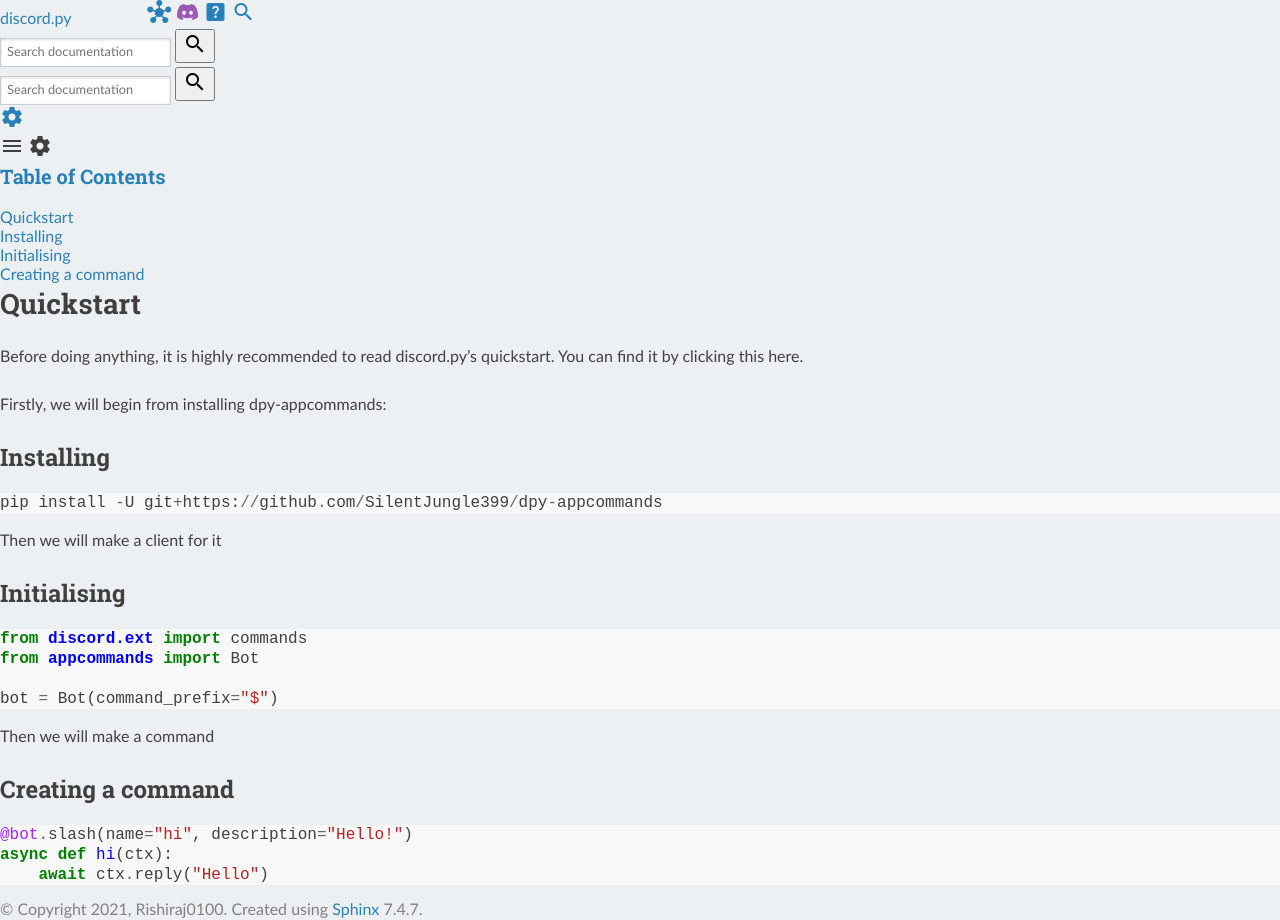
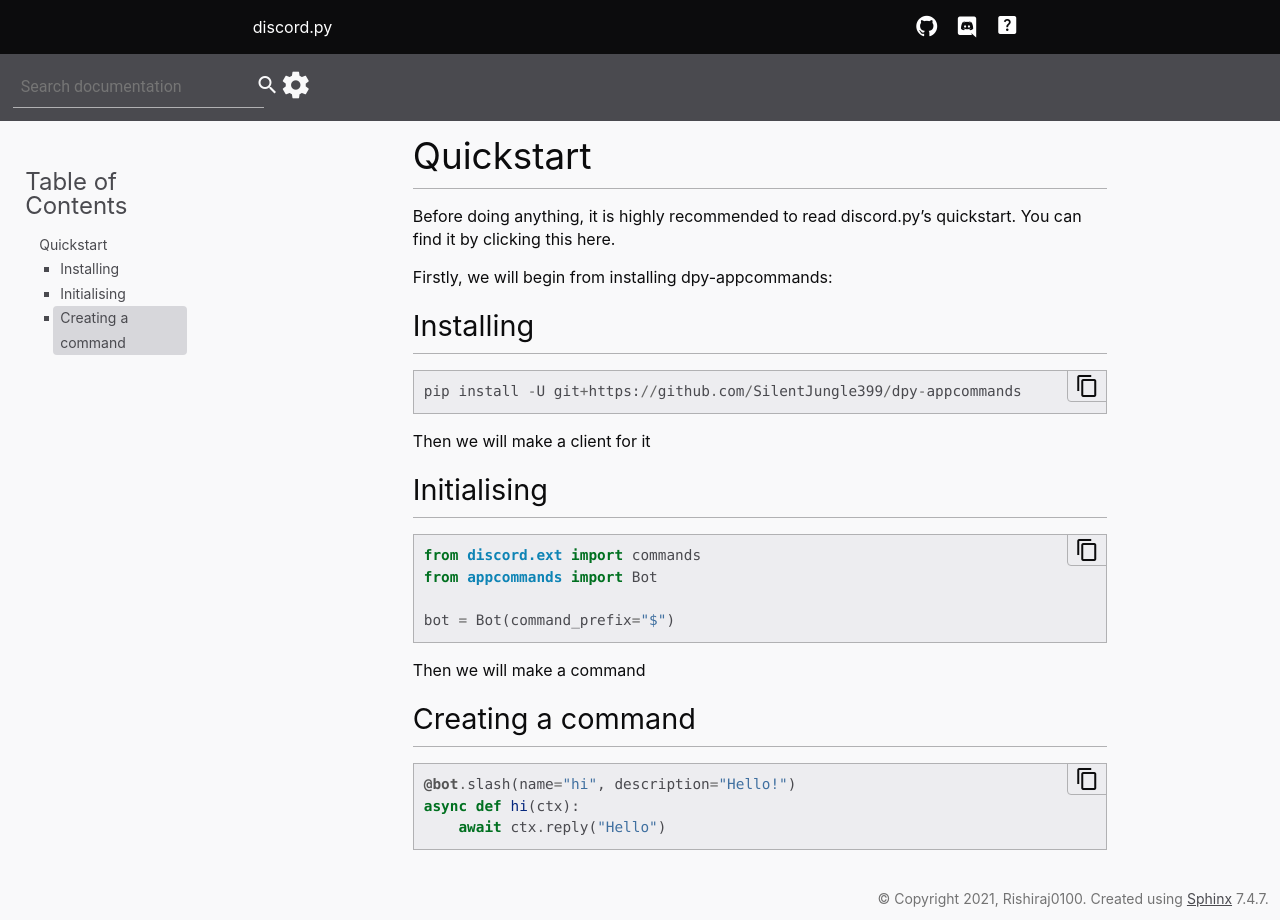
Before and after one commit to Rishiraj0100/dpy-appcommands, a Sphinx documentation site: the page built from docs/quickstart.rst, in a window 1280 px wide. Built offline with Sphinx 7.4.7, drawn with Linux system fonts in a browser that asks for light colours; the version number is read from the project's files by our own code.

Commit message:
Update conf.py

```diff
--- a/docs/conf.py
+++ b/docs/conf.py
@@ -27,9 +27,33 @@
 templates_path = ['_templates']
 master_doc = 'index'
 language = None
+autodoc_typehints = 'none'
+
+extlinks = {
+    'issue': ('https://github.com/Rishiraj0100/dpy-appcommands/issues/%s', 'GH-'),
+}
+
 exclude_patterns = ['_build']
-html_theme = 'sphinx_rtd_theme'
+pygments_style = 'friendly'
+
+html_experimental_html5_writer = True
+
+# The theme to use for HTML and HTML Help pages.  See the documentation for
+# a list of builtin themes.
+html_theme = 'basic'
 autodoc_member_order = "bysource"
+html_static_path = ['_static']
+html_context = {
+  'discord_invite': 'https://discord.gg/zdrSUu98BP'
+}
+
+resource_links = {
+  'discord': 'https://discord.gg/zdrSUu98BP',
+  'issues': 'https://github.com/Rishiraj0100/dpy-appcommands/issues',
+  'discussions': 'https://github.com/Rishiraj0100/dpy-appcommands/discussions',
+  'examples': f'https://github.com/Rishiraj0100/dpy-appcommands/tree/{branch}/examples',
+}
+
 intersphinx_mapping = {
     'python': ('https://docs.python.org/3', None),
     'discord': ('https://discordpy.readthedocs.io/en/master', None)
@@ -40,3 +64,11 @@
 .. |coroutine_link| replace:: *coroutine*
 .. _coroutine_link: https://docs.python.org/3/library/asyncio-task.html#coroutine
 """
+html_search_scorer = '_static/scorer.js'
+
+html_js_files = [
+  'custom.js',
+  'settings.js',
+  'copy.js',
+  'sidebar.js'
+]
```
